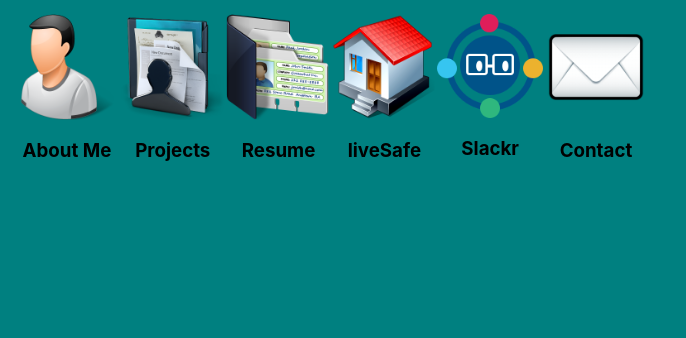
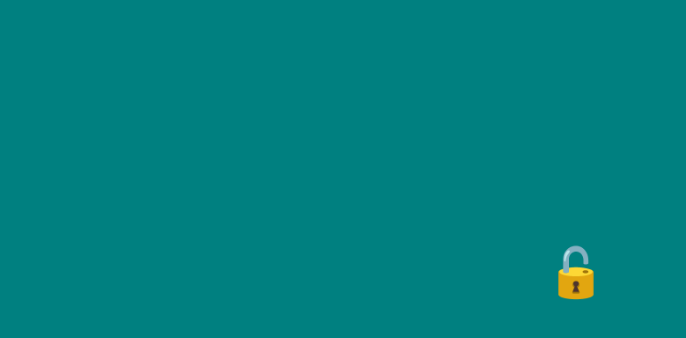
Before and after one commit to thirdeyeclub/letter, a React (Create React App) app in the folder client/: page / in a window 1280 px wide. Shown: the top 338 px of the page, without its empty margins (0-686 px from the left). Built offline with nearby package versions, Linux system fonts and the light colour scheme.

Commit message:
new coming soon page

```diff
--- a/client/src/App.js
+++ b/client/src/App.js
@@ -1,13 +1,14 @@
 import React, { Component } from 'react';
 import './App.sass';
 import Desktop from './comp/Desktop'
+import Soon from "./comp/Soon"
 
 
 class App extends Component {
   render() {
     return (
     <>
-    <Desktop/>
+    <Soon/>
     </>
     );
   }
--- a/client/src/comp/Desktop.js
+++ b/client/src/comp/Desktop.js
@@ -71,42 +71,42 @@
         <div className="desktop">
           <div class="draggable">
             <div id="drag-1">
-              <img src={RememberMe} />
+              <img src={RememberMe} alt="x" />
               <h3>About Me</h3>
             </div>
           </div>
 
           <div class="draggable">
             <div id="drag-2">
-              <img src={Projects} />
+              <img src={Projects} alt="x" />
               <h3>Projects</h3>
             </div>
           </div>
 
           <div class="draggable">
             <div id="drag-2">
-              <img src={Rwq} />
+              <img src={Rwq} alt="x"/>
               <h3>Resume</h3>
             </div>
           </div>
 
           <div class="draggable">
             <div id="drag-2">
-              <img src={liveSafe} onDoubleClick={openLiveSafe}/>
+              <img src={liveSafe}alt="x" onDoubleClick={openLiveSafe}/>
               <h3>liveSafe</h3>
             </div>
           </div>
 
-          <div class="draggable" onDoubleClick={openSlackr}>
+          <div class="draggable" >
             <div id="drag-2" >
-              <img src={Slackr} />
+              <img src={Slackr}alt="x" onDoubleClick={openSlackr}/>
               <h3>Slackr</h3>
             </div>
           </div>
 
           <div class="draggable">
             <div id="drag-2" >
-              <img src={Contact} />
+              <img src={Contact} alt="x"/>
               <h3>Contact</h3>
             </div>
           </div>
--- /dev/null
+++ b/client/src/comp/Soon.js
@@ -0,0 +1,11 @@
+import React, { Component } from 'react'
+
+export default class Soon extends Component {
+    render() {
+        return (
+            <div className="Title">
+                🔓
+            </div>
+        )
+    }
+}
```
